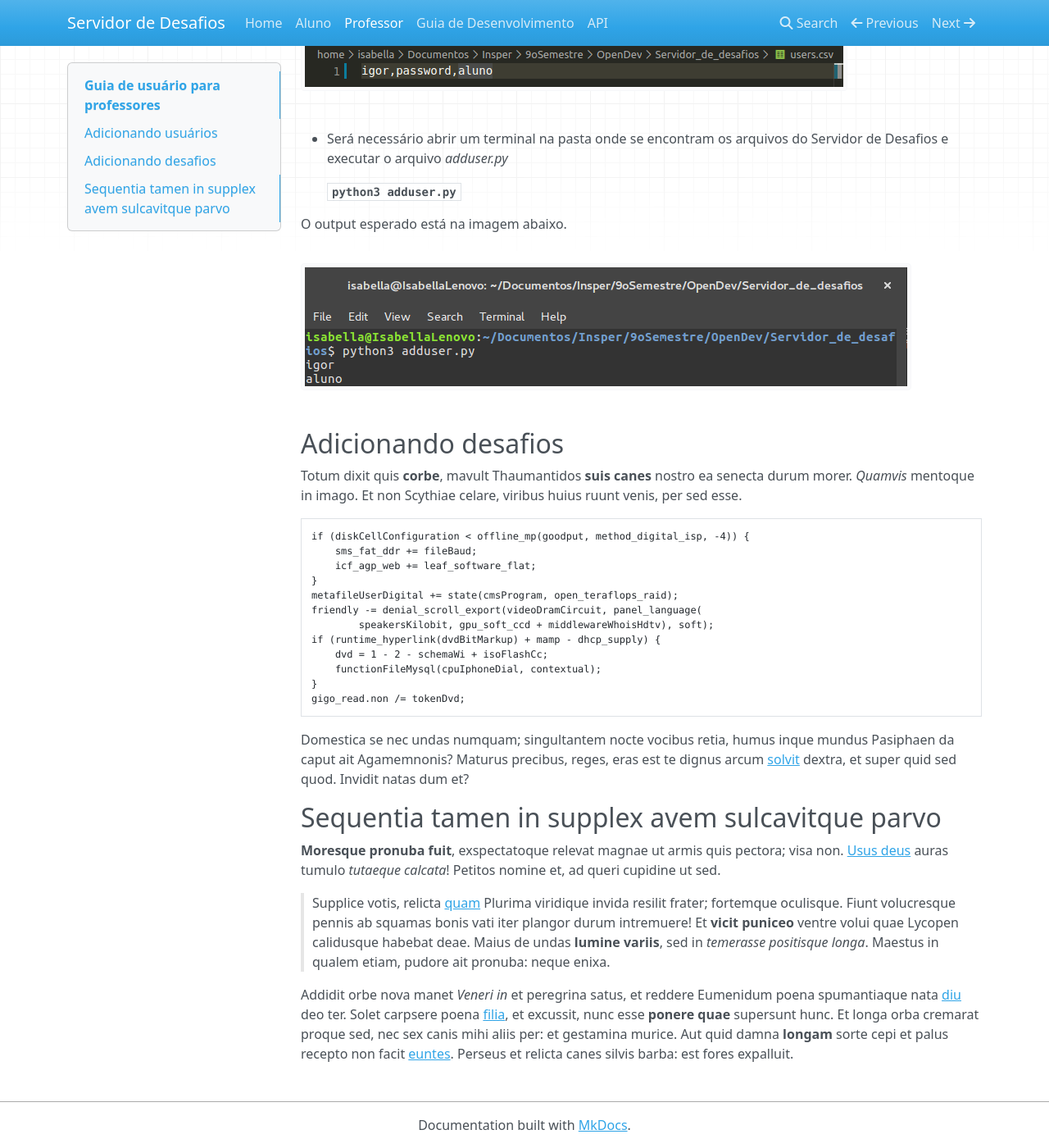
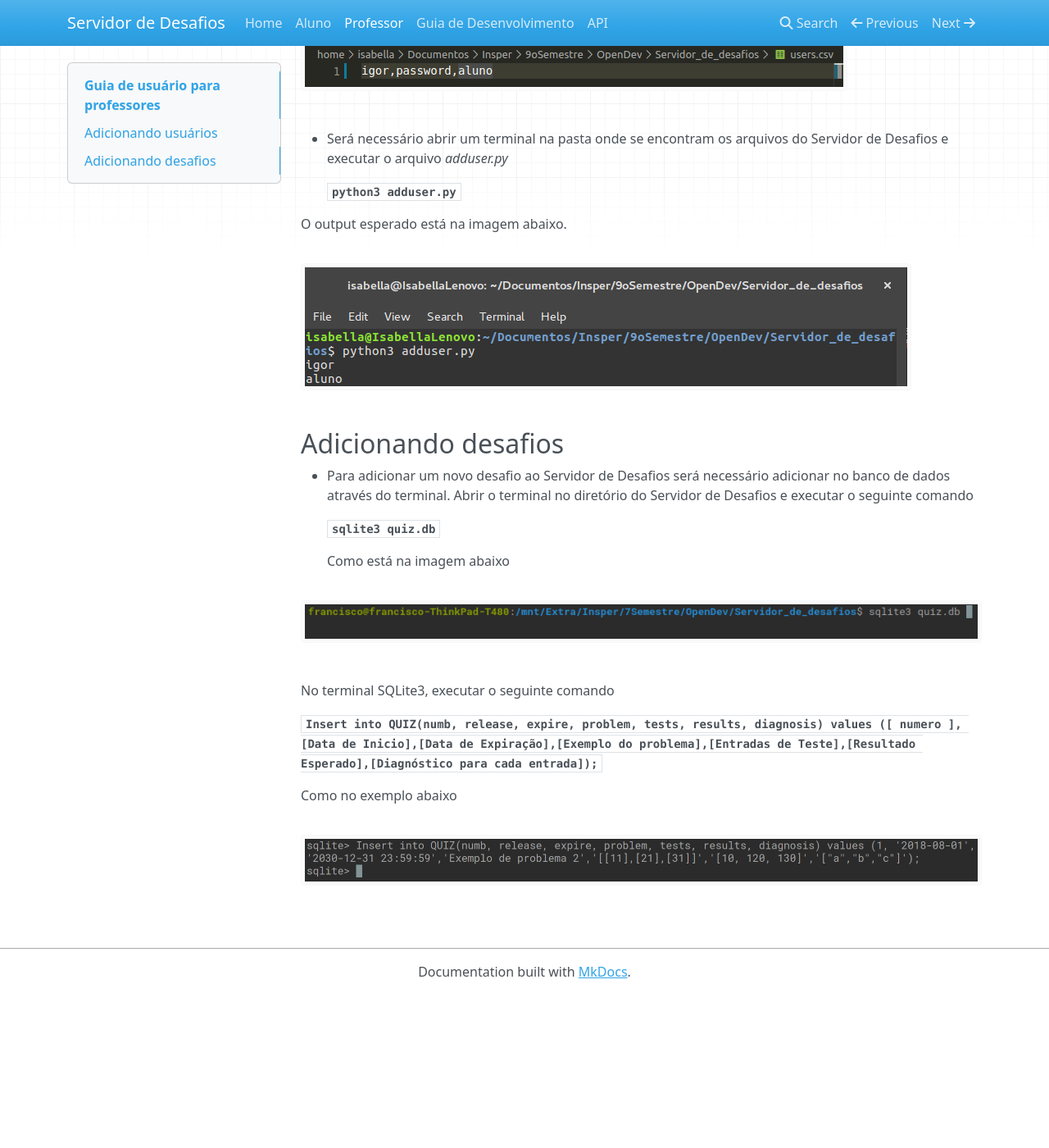
Before and after one commit to franciol/Servidor_de_desafios, an MkDocs documentation site: the page built from documentation/docs/professores.md, in a window 1280 px wide and 1400 px high, scrolled down 437 px. Shown: the whole window at 82% size. Built offline with MkDocs 1.6.1, drawn with Linux system fonts in a browser that asks for light colours; nearby versions of some CDN libraries; after the commit the page ends 1650 px from its top, so only the background shows below that.

Commit message:
Adicionando desafios ao servidor

````diff
--- a/documentation/docs/professores.md
+++ b/documentation/docs/professores.md
@@ -20,45 +20,20 @@ O output esperado está na imagem abaixo.
 
 ## Adicionando desafios
 
-Totum dixit quis **corbe**, mavult Thaumantidos **suis canes** nostro ea senecta
-durum morer. *Quamvis* mentoque in imago. Et non Scythiae celare, viribus huius
-ruunt venis, per sed esse.
+- Para adicionar um novo desafio ao Servidor de Desafios será necessário adicionar no banco de dados através do terminal.
+    Abrir o terminal no diretório do Servidor de Desafios e executar o seguinte comando
 
-    if (diskCellConfiguration < offline_mp(goodput, method_digital_isp, -4)) {
-        sms_fat_ddr += fileBaud;
-        icf_agp_web += leaf_software_flat;
-    }
-    metafileUserDigital += state(cmsProgram, open_teraflops_raid);
-    friendly -= denial_scroll_export(videoDramCircuit, panel_language(
-            speakersKilobit, gpu_soft_ccd + middlewareWhoisHdtv), soft);
-    if (runtime_hyperlink(dvdBitMarkup) + mamp - dhcp_supply) {
-        dvd = 1 - 2 - schemaWi + isoFlashCc;
-        functionFileMysql(cpuIphoneDial, contextual);
-    }
-    gigo_read.non /= tokenDvd;
+    **``sqlite3 quiz.db``**
 
-Domestica se nec undas numquam; singultantem nocte vocibus retia, humus inque
-mundus Pasiphaen da caput ait Agamemnonis? Maturus precibus, reges, eras est te
-dignus arcum [solvit](http://quo.org/) dextra, et super quid sed quod. Invidit
-natas dum et?
+    Como está na imagem abaixo
 
-## Sequentia tamen in supplex avem sulcavitque parvo
+![terminalsqlite3](imgs/sqlite3_open_terminal.png)
 
-**Moresque pronuba fuit**, exspectatoque relevat magnae ut armis quis pectora;
-visa non. [Usus deus](http://sermo.io/) auras tumulo *tutaeque calcata*! Petitos
-nomine et, ad queri cupidine ut sed.
 
-> Supplice votis, relicta [quam](http://fecisse.org/) Plurima viridique invida
-> resilit frater; fortemque oculisque. Fiunt volucresque pennis ab squamas bonis
-> vati iter plangor durum intremuere! Et **vicit puniceo** ventre volui quae
-> Lycopen calidusque habebat deae. Maius de undas **lumine variis**, sed in
-> *temerasse positisque longa*. Maestus in qualem etiam, pudore ait pronuba:
-> neque enixa.
+No terminal SQLite3, executar o seguinte comando
 
-Addidit orbe nova manet *Veneri in* et peregrina satus, et reddere Eumenidum
-poena spumantiaque nata [diu](http://www.domustemptemus.com/manet-ambitione) deo
-ter. Solet carpsere poena [filia](http://www.pergus.org/ministrat), et excussit,
-nunc esse **ponere quae** supersunt hunc. Et longa orba cremarat proque sed, nec
-sex canis mihi aliis per: et gestamina murice. Aut quid damna **longam** sorte
-cepi et palus recepto non facit [euntes](http://inductae.com/). Perseus et
-relicta canes silvis barba: est fores expalluit.
+**```Insert into QUIZ(numb, release, expire, problem, tests, results, diagnosis) values ([ numero ], [Data de Inicio],[Data de Expiração],[Exemplo do problema],[Entradas de Teste],[Resultado Esperado],[Diagnóstico para cada entrada]);```**
+
+Como no exemplo abaixo
+
+![adicionardesafio](imgs/adicionar_desafio.png)
````
Also changed, not shown: documentation/docs/imgs/adicionar_desafio.png (added), documentation/docs/imgs/sqlite3_open_terminal.png (added).
